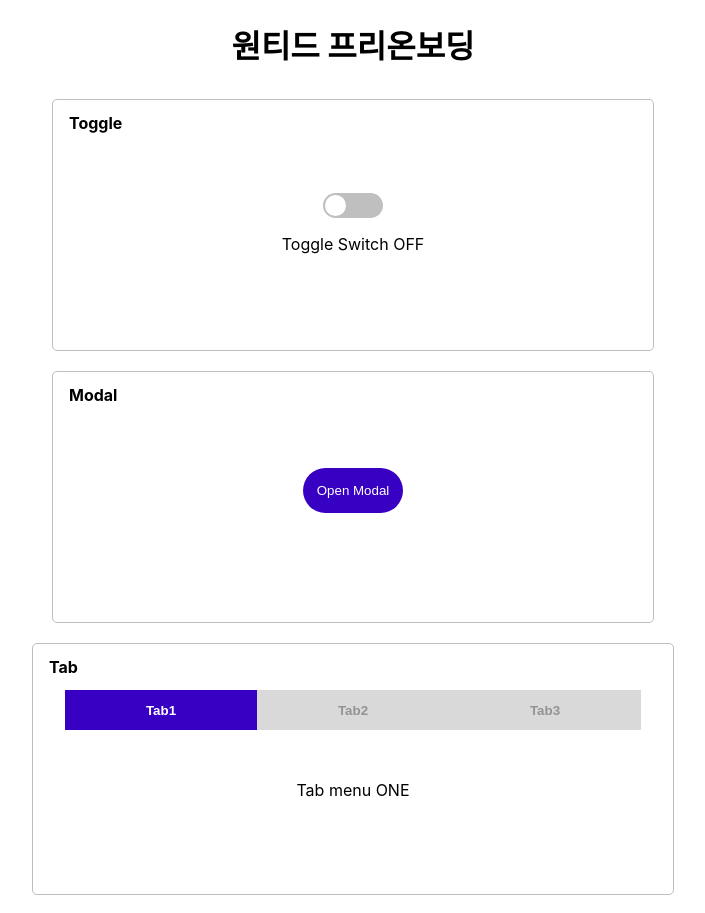
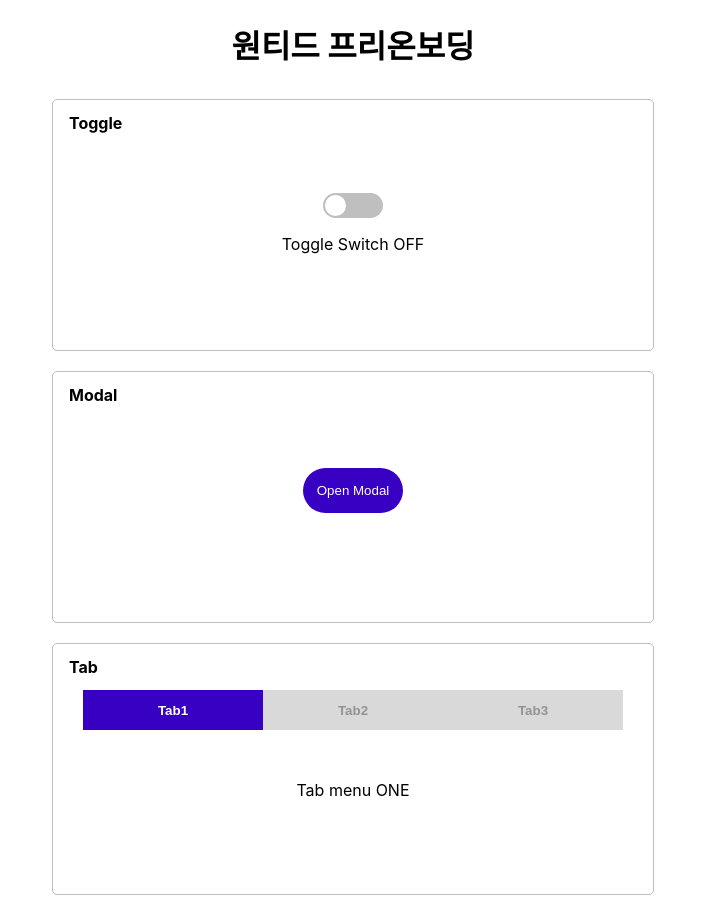
Before and after one commit to Kyoo130/wanted_pre_onboarding, a React (Create React App) app: page / in a window 1280 px wide. Shown: the top 913 px of the page, without its empty margins (287-992 px from the left). Built offline with nearby package versions, Linux system fonts and the light colour scheme.

Commit message:
:lipstick: Section width Style 수정

```diff
--- a/src/component/Tab.js
+++ b/src/component/Tab.js
@@ -34,6 +34,7 @@ export default Tab;
 
 const TabSection = styled.section`
   width: 50%;
+  max-width: 600px;
   height: 250px;
   margin: 10px 10px;
   border: 1px solid #bdbdbd;
```
